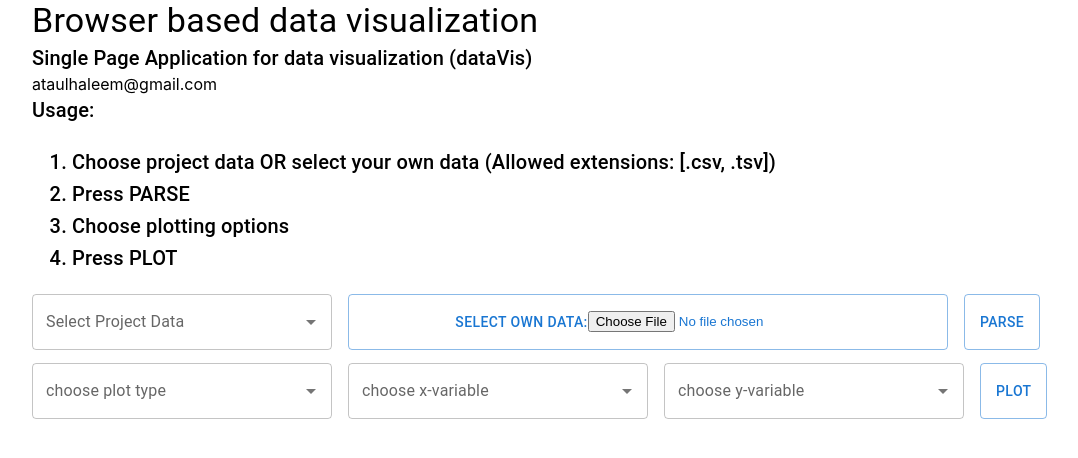
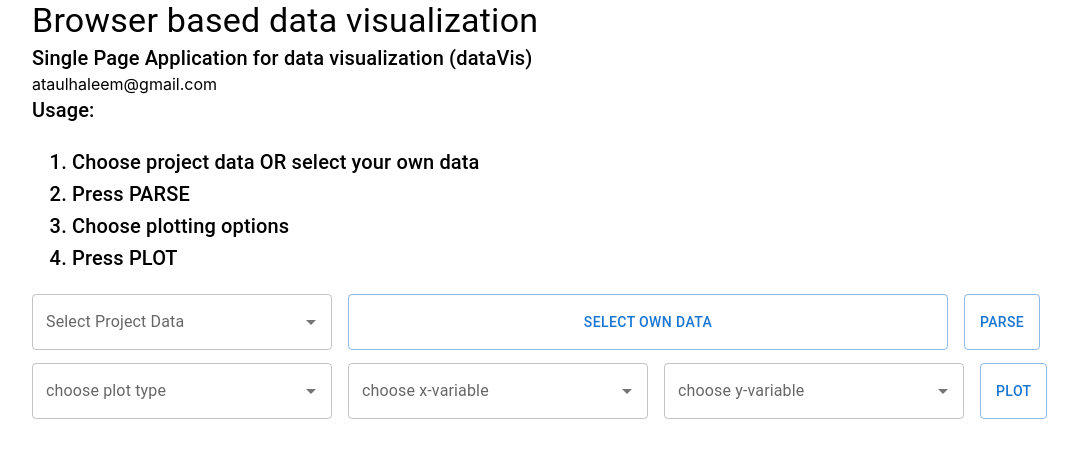
Before and after one commit to ataulhaleem/dataVis, a Next.js app: page / in a window 1280 px wide. Shown: the top 458 px of the page, without its empty margins (0-1078 px from the left). Built offline with nearby package versions, Linux system fonts and the light colour scheme.

Commit message:
changed input button for files

```diff
--- a/components/PlotlyPlots2.js
+++ b/components/PlotlyPlots2.js
@@ -33,20 +33,6 @@ const PlotlyPlots = (props) => {
 
     const [plotData, setPlotData] = useState([]);
     const [plotLayout, setPlotLayout] = useState({});
-
-
-
-    // var plotyType1 = props.plotSchema.ploty_type;
-    // var inputData1 = props.plotSchema.inputData;
-    // var selectedVars1 = props.plotSchema.variablesToPlot;
-    // const[plotyType, setPlotType] = useState('');
-    // const[inputData, setInputData] = useState({});
-    // const[selectedVars, setSelectedVars] = useState([])
-    // useEffect(() => {
-    //     setPlotType(plotyType1)
-    //     setInputData(inputData1)
-    //     setSelectedVars(selectedVars1)
-    // })
 
     useEffect(()=>{
         handlePlotData(selectedVars,plotyType,inputData)
@@ -91,22 +77,12 @@ const PlotlyPlots = (props) => {
             console.log('modify it for many variables')
 
         }else if(plotyType == 'histogram' ){
-            // var xdata = [];
-            // var x = selectedVars[0];
-            // if(!isObjectEmpty(inputData)){
-            //     for(let i=0;i < inputData.length;i++){
-            //         var obj = inputData[i]
-            //         xdata.push(parseInt(obj[x]))
-            //     }
-            // }
-            // console.log(xdata)
             var plotData=[{type : 'histogram', x:xdata} ];
             var plotLayout = primaryLaout;
             plotLayout['xaxis'] = {}
             plotLayout.xaxis['title'] = x
-
-            // plotLayout.xaxis.title = x
-            // plotLayout.yaxis.title = y
+            plotLayout['yaxis'] = {}
+            plotLayout.yaxis['title'] = ''
 
         }else if(plotyType == 'scatter' ){
                 var plotData=[{type : 'scattergl', mode: 'markers',x:xdata, y:ydata} ];
@@ -192,8 +168,6 @@ const PlotlyPlots = (props) => {
                             yaxis: y_axis,
                             type: 'violin',
                             side : "positive",
-                            // fillcolor : 'lightgreen',
-                            // showlegend :false,
                             line: { width: 0.75}, //color : 'green',
                         },
                         {
@@ -244,10 +218,6 @@ const PlotlyPlots = (props) => {
             var x = selectedVars;
             var y = selectedVars;
             var z = ManhattanHeatMap(x,y, inputData)
-            // var colorscaleValue = [
-            //     [0, '#3D9970'],
-            //     [1, '#001f3f']
-            //   ];
             var plotData = [
                 {x: x,
                     y: y,
--- a/components/header.js
+++ b/components/header.js
@@ -21,7 +21,7 @@ export default function Header() {
     <Typography  variant='h6'>
     Usage:
       <ol>
-      <li>Choose project data OR select your own data (Allowed extensions: [.csv, .tsv])</li>
+      <li>Choose project data OR select your own data </li>
       <li>Press PARSE</li>
       <li>Choose plotting options</li>
       <li> Press PLOT</li>
--- a/pages/index.js
+++ b/pages/index.js
@@ -2,7 +2,7 @@ import Head from 'next/head'
 import styles from '../styles/Home.module.css'
 import Header from '../components/header'
 import PlotlyPlots from '../components/PlotlyPlots2'
-import React, { useState, useCallback, useEffect } from "react";
+import React, { useState, useCallback, useEffect, useRef } from "react";
 import Papa from "papaparse";
 import Grid from '@mui/material/Grid';
 import TextField from '@mui/material/TextField';
@@ -17,9 +17,9 @@ import FormControlLabel from '@mui/material/FormControlLabel';
 import Checkbox from '@mui/material/Checkbox';
 import { linReg } from '../components/utils';
 
-const allowedExtensions = ["csv", "tsv"];
+export default function Home() {
+  const inputFile = useRef(null)
 
-export default function Home() {
   const [file, setFile] = useState("");
   const [data, setData] = useState([]);
   const [error, setError] = useState("");
@@ -36,9 +36,9 @@ export default function Home() {
   const [url, setUrl] = useState('https://raw.githubusercontent.com/ataulhaleem/dataVis/main/data/modemPhenoData.csv');
 
 
-  const [xlable, setXlable] = useState('')
-  const [ylable, setYlable] = useState('')
-  const [plotTitle, setPlotTitle] = useState('')
+  // const [xlable, setXlable] = useState('')
+  // const [ylable, setYlable] = useState('')
+  // const [plotTitle, setPlotTitle] = useState('')
 
 
 	const handleChange = (event) => {
@@ -54,35 +54,33 @@ export default function Home() {
 
 	};
 
-  const handleFileChange = (e) => {
-		setError("");
+  const handleFileInputChange = () => {
+    const file = inputFile.current.files[0];
+    const reader = new FileReader();
 
-		// Check if user has entered the file
-		if (e.target.files.length) {
-			const inputFile = e.target.files[0];
+    reader.onload = (event) => {
+      const blob = new Blob([event.target.result], { type: file.type });
+      setFile(blob);
+    };
 
-			// Check the file extensions, if it not
-			// included in the allowed extensions
-			// we show the error
-			// const fileExtension = inputFile?.type.split("/")[1];
-			const fileExtension = inputFile.name.split(".")[1];
+    if (file) {
+      reader.readAsArrayBuffer(file);
+    }
+  };
 
-      console.log(fileExtension)
-			if (!allowedExtensions.includes(fileExtension)) {
-				setError("Please input a csv file");
-				return;
-			}
+  const handleButtonClick = () => {
+    inputFile.current.click();
+  };
 
-			// If input type is correct set the state
-			setFile(inputFile);
-		}
-	};
+
 	const handleParse = () => {
-		if (!file) return setError("Enter a valid file");
+
+		// if (!file) return setError("Enter a valid file");
 		const reader = new FileReader();
 		reader.onload = async ({ target }) => {
 			const csv = Papa.parse(target.result, { header: true });
 			const parsedData = csv?.data;
+      console.log(parsedData)
 			setData(parsedData);
       	const columns = Object.keys(parsedData[0]);
 				setColNames(columns);
@@ -162,10 +160,15 @@ export default function Home() {
           renderInput={(params) => <TextField {...params} label="Select Project Data" />}
           onInputChange = {(e) => handleParse2(e.target.innerHTML)}
         />
-          <Button variant="outlined" sx={{ width: 600 }}>
-          Select own data:
-            <input type="File" onChange={handleFileChange} id="csvInput" name="file" />
+
+
+          <Button onClick={handleButtonClick} variant="outlined" sx={{ width: 600 }}>
+          Select own data
+          <input type="file" ref = {inputFile} id="file" style = { {display : 'none'}} onChange={handleFileInputChange}/>
+
+            {/* <input type="file" onChange={handleFileChange} ref = {inputFile} id="csvInput" name="file" style = { {display : 'none'}}/> */}
           </Button>
+
           <Button variant="outlined" onClick={handleParse} >
               Parse
           </Button>
@@ -180,7 +183,6 @@ export default function Home() {
           renderInput={(params) => <TextField {...params} label="choose plot type" />}
           onInputChange = {(e) => setSelectedPlotType(e.target.innerHTML)}
         />
-
         {open || <Autocomplete
           options={col_names}
           sx={{ width: 300 }}
```
